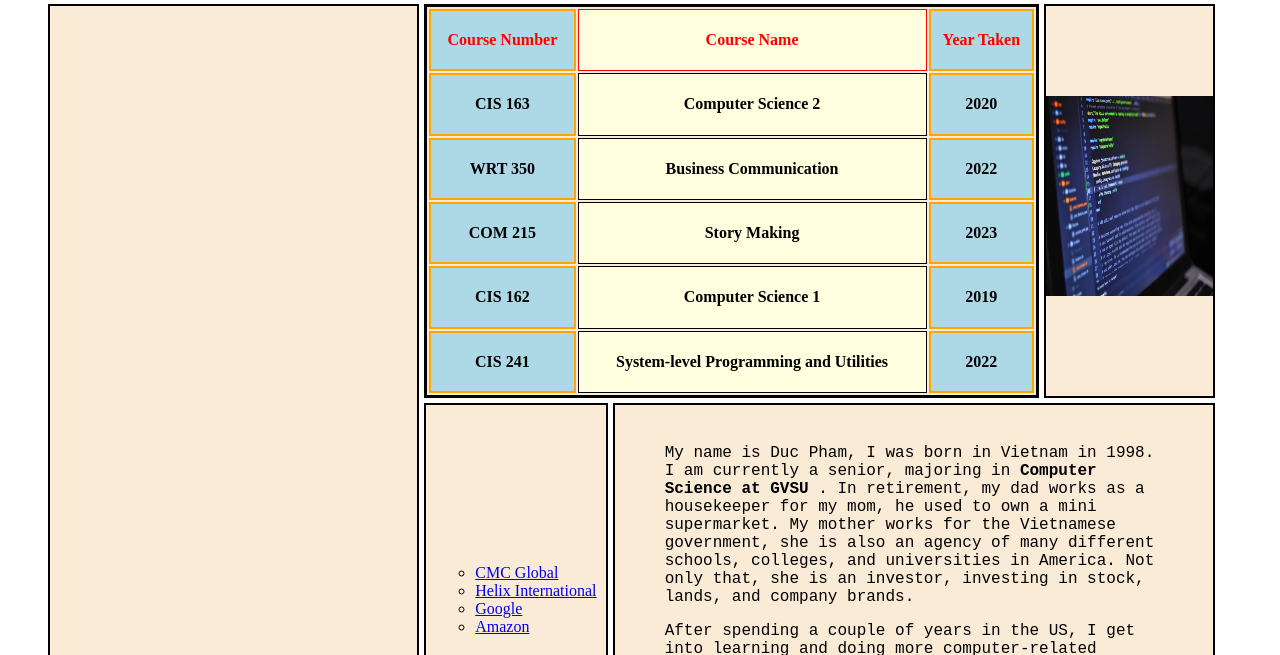
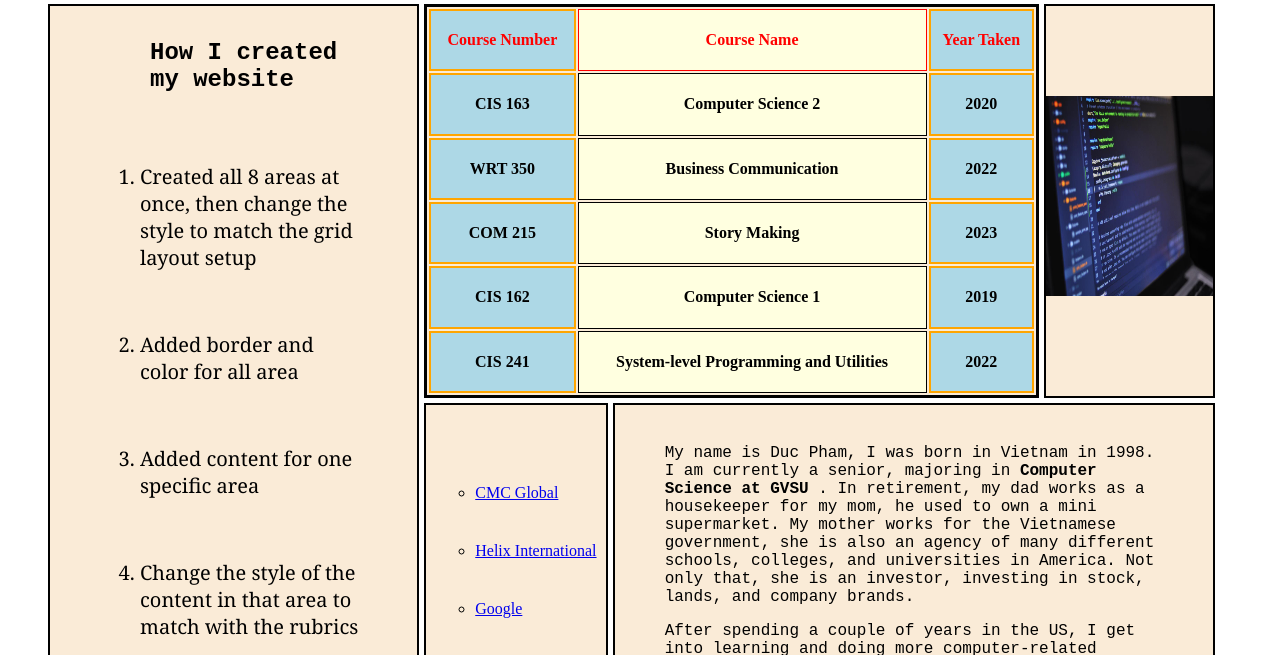
Before and after one commit to ducpm98/from-vercel-demo, a plain HTML site: page index.html in a window 1280 px wide. Shown: the part 113-768 px from the top of the page. Drawn offline with Linux system fonts and the light colour scheme.

Commit message:
rubrics completed

```diff
--- a/index.html
+++ b/index.html
@@ -5,7 +5,7 @@
   <meta charset="UTF-8">
   <meta http-equiv="X-UA-Compatible" content="IE=edge">
   <meta name="viewport" content="width=device-width, initial-scale=1.0">
-  <title>Document</title>
+  <title>Duc Pham Webpage</title>
 
   <style>
     .mainbox {
@@ -118,6 +118,14 @@
       margin: auto;
       align-items: center;
     }
+    .area6 li{
+      margin: auto 0 40px 0;
+    }
+    .area3 li{
+      font-family:Georgia, 'Times New Roman', Times, serif;
+      margin: 60px 0 50px 0;
+      font-size: 20px;
+    }
 
   </style>
 </head>
@@ -133,7 +141,18 @@
     </div>
 
     <div class="area3">
+      <div class="bio">
+        <h2 style="margin: 10px 0 70px 50px;">How I created my website</h2>
+        <ol>
+          <li> Created all 8 areas at once, then change the style to match the grid layout setup</li>
+          <li> Added border and color for all area</li>
+          <li> Added content for one specific area</li>
+          <li> Change the style of the content in that area to match with the rubrics</li>
+          <li> Repeat until all the the areas are done</li>
+          <li> Go through style of all areas to make it look nicer</li>
+        </ol>
 
+      </div>
     </div>
     <div class="area_col">
       <div class="area_row">
```
